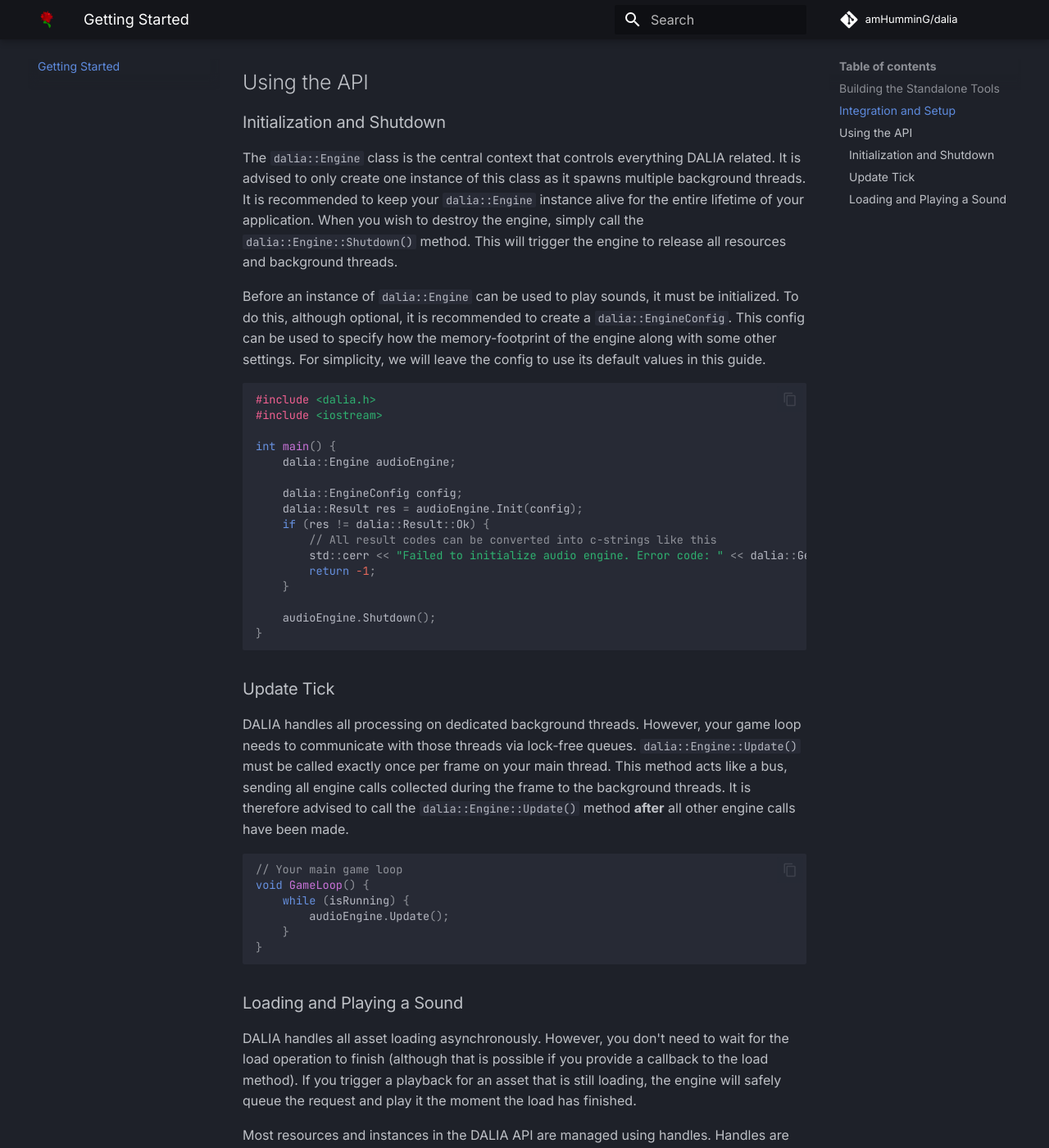
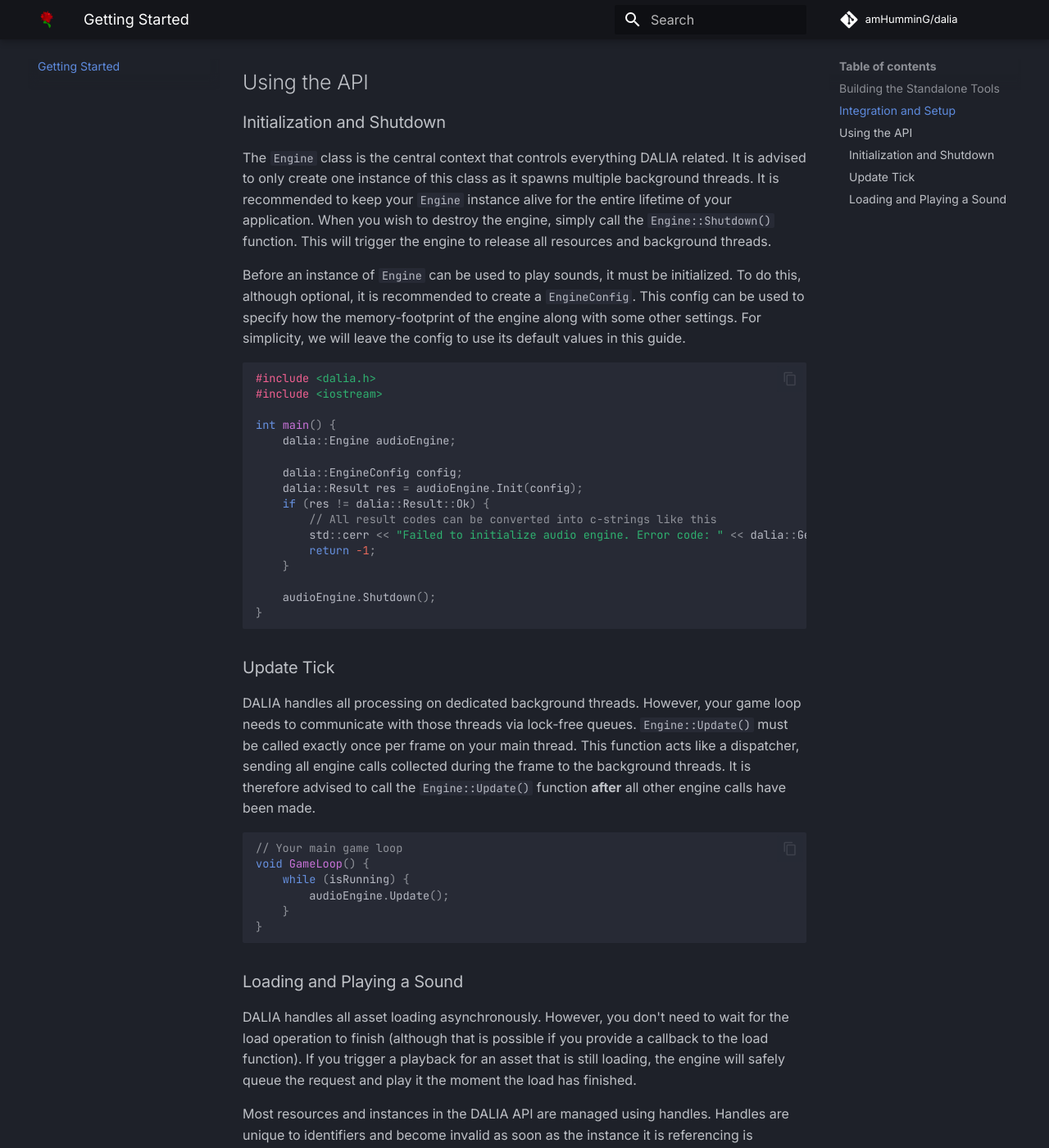
Before and after one commit to amHumminG/dalia, an MkDocs documentation site: the page built from docs/getting-started.md, in a window 1280 px wide and 1400 px high, scrolled down 1314 px. Shown: the whole window at 82% size. Built offline with MkDocs 1.6.1 and Material for MkDocs 9.7.7, drawn with Linux system fonts in a browser that asks for light colours; comment, search, counter and statistics services are not loaded; some of the changed text lies outside the part shown.

Commit message:
(docs) Asset management guide

````diff
--- a/docs/getting-started.md
+++ b/docs/getting-started.md
@@ -50,13 +50,13 @@ target_link_libraries(YourTarget PRIVATE dalia::engine)
 ## Using the API
 
 ### Initialization and Shutdown
-The `dalia::Engine` class is the central context that controls everything DALIA related. It is advised to only create
-one instance of this class as it spawns multiple background threads. It is recommended to keep your `dalia::Engine`
+The `Engine` class is the central context that controls everything DALIA related. It is advised to only create
+one instance of this class as it spawns multiple background threads. It is recommended to keep your `Engine`
 instance alive for the entire lifetime of your application. When you wish to destroy the engine, simply call the
-`dalia::Engine::Shutdown()` method. This will trigger the engine to release all resources and background threads.
+`Engine::Shutdown()` function. This will trigger the engine to release all resources and background threads.
 
-Before an instance of `dalia::Engine` can be used to play sounds, it must be initialized. To do this, although optional,
-it is recommended to create a `dalia::EngineConfig`. This config can be used to specify how the memory-footprint of the
+Before an instance of `Engine` can be used to play sounds, it must be initialized. To do this, although optional,
+it is recommended to create a `EngineConfig`. This config can be used to specify how the memory-footprint of the
 engine along with some other settings. For simplicity, we will leave the config to use its default values in this guide.
 ```c++
 #include <dalia.h>
@@ -79,9 +79,9 @@ int main() {
 
 ### Update Tick
 DALIA handles all processing on dedicated background threads. However, your game loop needs to communicate with those
-threads via lock-free queues. `dalia::Engine::Update()` must be called exactly once per frame on your main thread.
-This method acts like a bus, sending all engine calls collected during the frame to the background threads.
-It is therefore advised to call the `dalia::Engine::Update()` method **after** all other engine calls have been made.
+threads via lock-free queues. `Engine::Update()` must be called exactly once per frame on your main thread.
+This function acts like a dispatcher, sending all engine calls collected during the frame to the background threads.
+It is therefore advised to call the `Engine::Update()` function **after** all other engine calls have been made.
 ```c++
 // Your main game loop
 void GameLoop() {
@@ -93,12 +93,12 @@ void GameLoop() {
 
 ### Loading and Playing a Sound
 DALIA handles all asset loading asynchronously. However, you don't need to wait for the load operation to finish
-(although that is possible if you provide a callback to the load method). If you trigger a playback for an asset that
+(although that is possible if you provide a callback to the load function). If you trigger a playback for an asset that
 is still loading, the engine will safely queue the request and play it the moment the load has finished.
 
 Most resources and instances in the DALIA API are managed using handles. Handles are unique to identifiers and become
 invalid as soon as the instance it is referencing is released, destroyed, finished. Under the hood, all handles are
-represented using `uint64_t` id's. The underlying id of any handle can be acquired using its `GetRawId()` method.
+represented using `uint64_t` id's. The underlying id of any handle can be acquired using its `GetRawId()` function.
 Handles can also be created from a raw `uint64_t` id.
 
 Sounds can be loaded as two types: `Resident` or `Stream`.
--- a/mkdocs.yml
+++ b/mkdocs.yml
@@ -34,8 +34,8 @@ nav:
   - Architecture: architecture.md
   - Guide:
       - Asset Management: guide/asset-management.md
+      - Playback Control: guide/playback-control.md
       - Mixing & Routing: guide/mixing.md
-      - Playback Control: guide/playback.md
       - Spatialization: guide/spatialization.md
   - API Reference:
       - Classes & Structs: api/annotated.md
````
Also changed, not shown: docs/guide/asset-management.md (+58 -0 lines), docs/guide/playback-control.md (added), docs/guide/playback.md (deleted).
